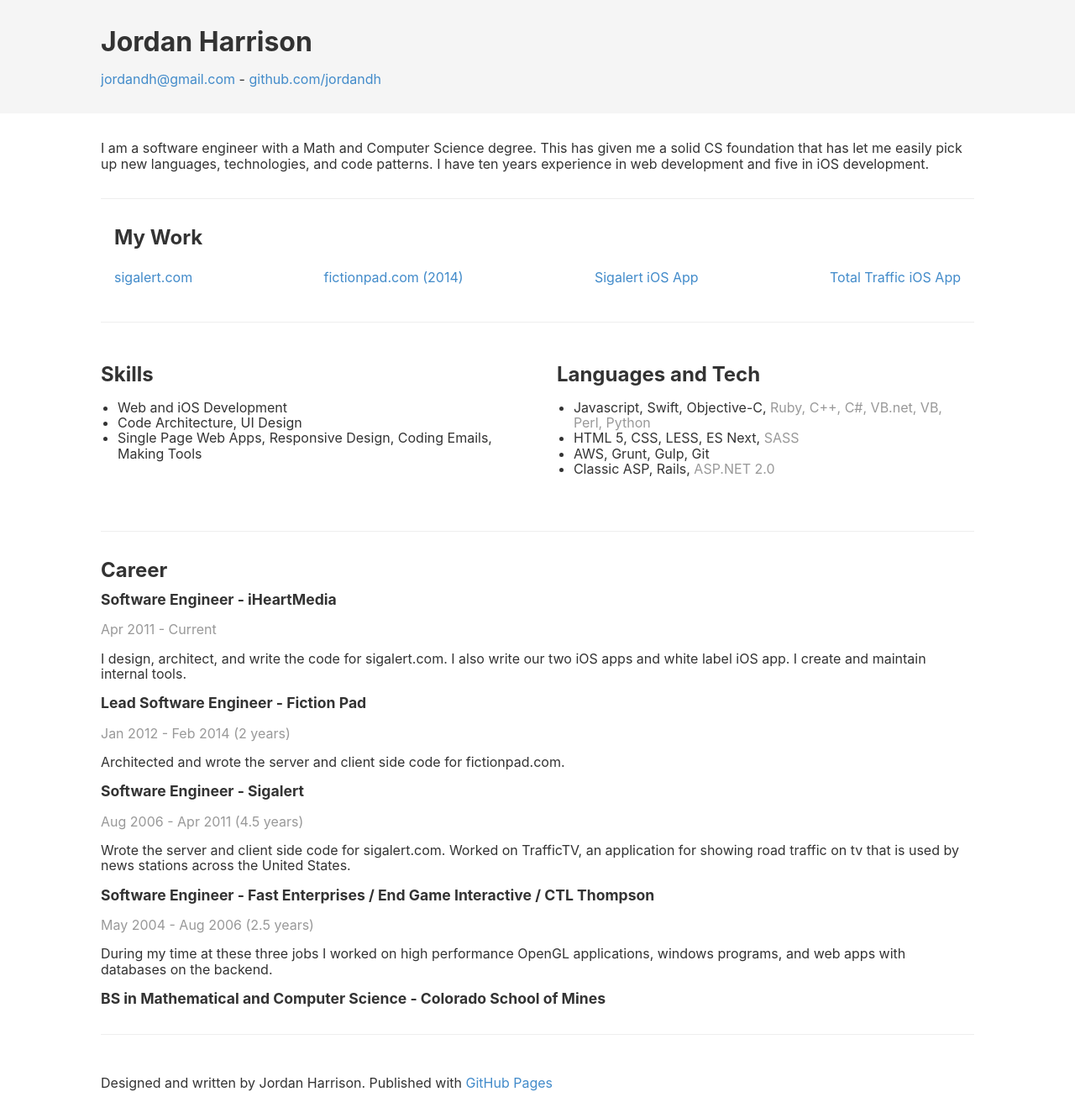
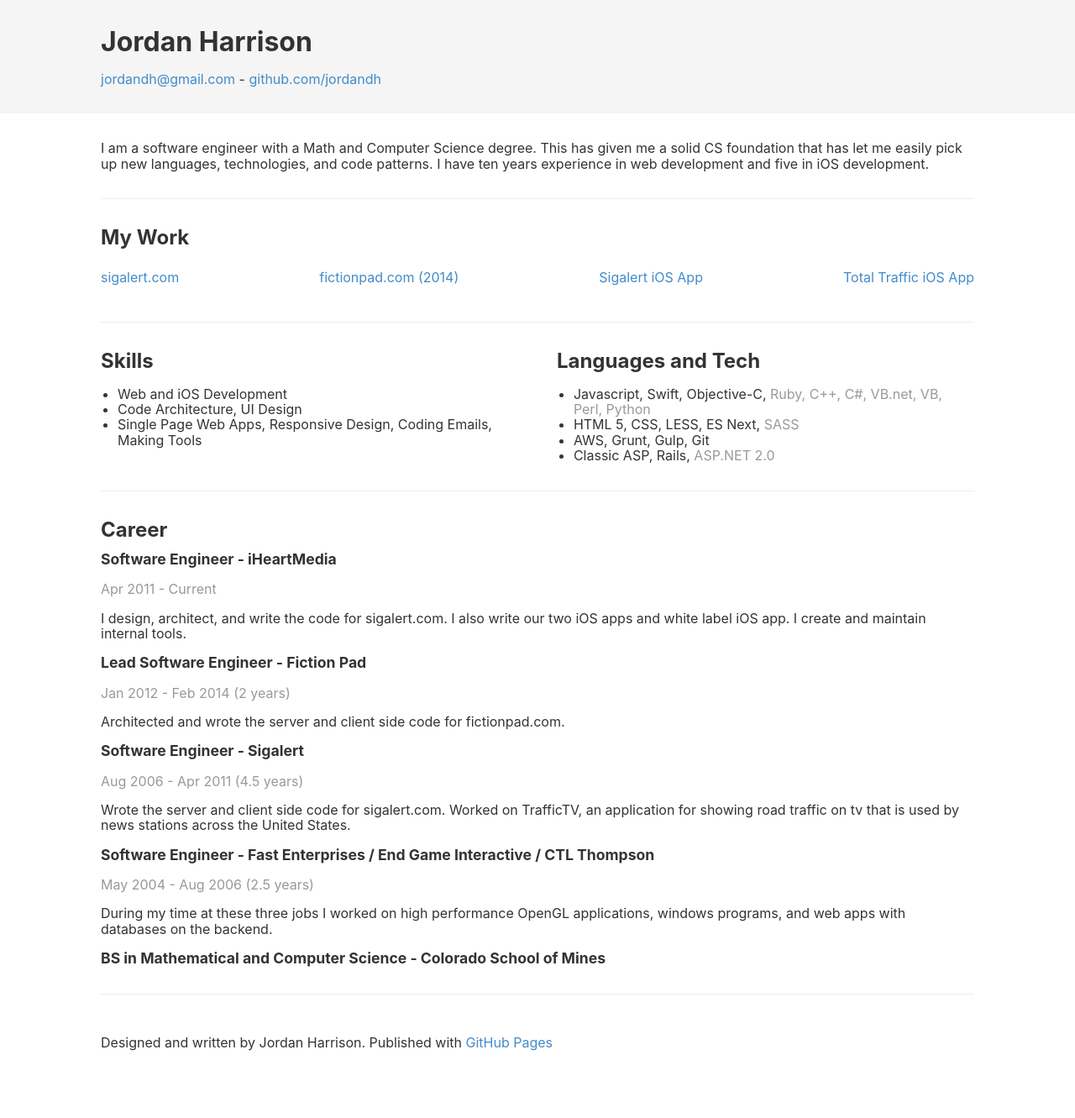
Before and after one commit to jordandh/resume, a Jekyll site: the page built from README.md, in a window 1280 px wide. Shown: the whole page at 84% size. Built offline with Jekyll 4.4.1, drawn with Linux system fonts in a browser that asks for light colours; our own code applies the rules of GitHub Pages for plain Markdown files; after the commit the page ends 1283 px from its top, so only the background shows below that.

Commit message:
Update style.scss

```diff
--- a/assets/css/style.scss
+++ b/assets/css/style.scss
@@ -42,6 +42,7 @@ p {
 }
 
 ul {
+  margin-bottom: 0;
   padding-left: $content-padding * 1.25;
 }
 
@@ -106,6 +107,8 @@ section {
 
 .my-work {
   //padding: 1em 0;
+  margin-left: 0;
+  margin-right: 0;
 
   h2 {
     padding: 0 0.666667em;
@@ -143,11 +146,20 @@ section {
 .skills-and-knowledge {
   @extend .flex;
   @include flex-direction(column);
+  margin: ($content-padding * 2) 0;
 }
 
 @media (min-width: 34em) {
   .skills-and-knowledge {
     @include flex-direction(row);
+
+    hr {
+      display: none;
+    }
+
+    section {
+      margin: 0 1em;
+    }
   }
 }
 
```
